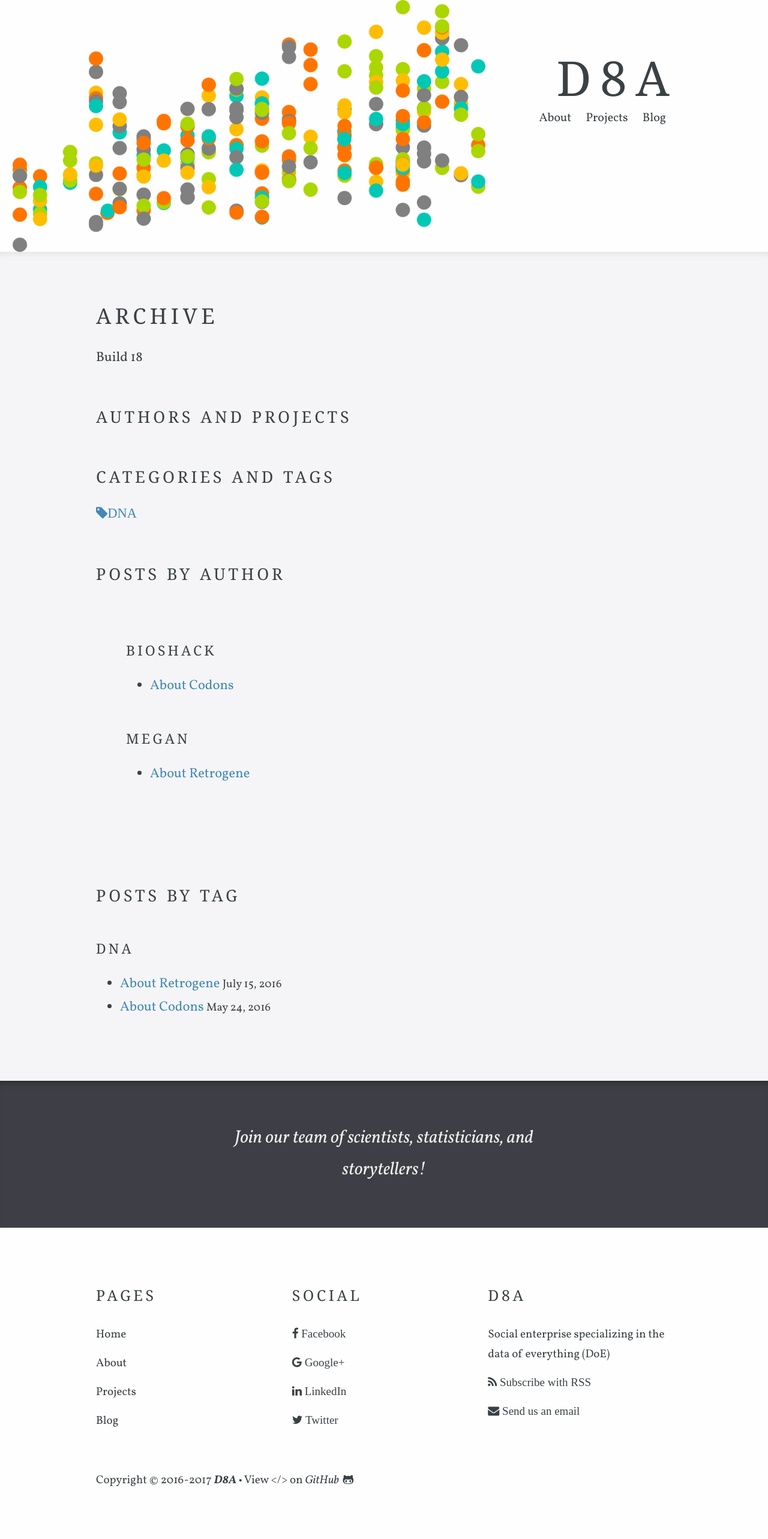
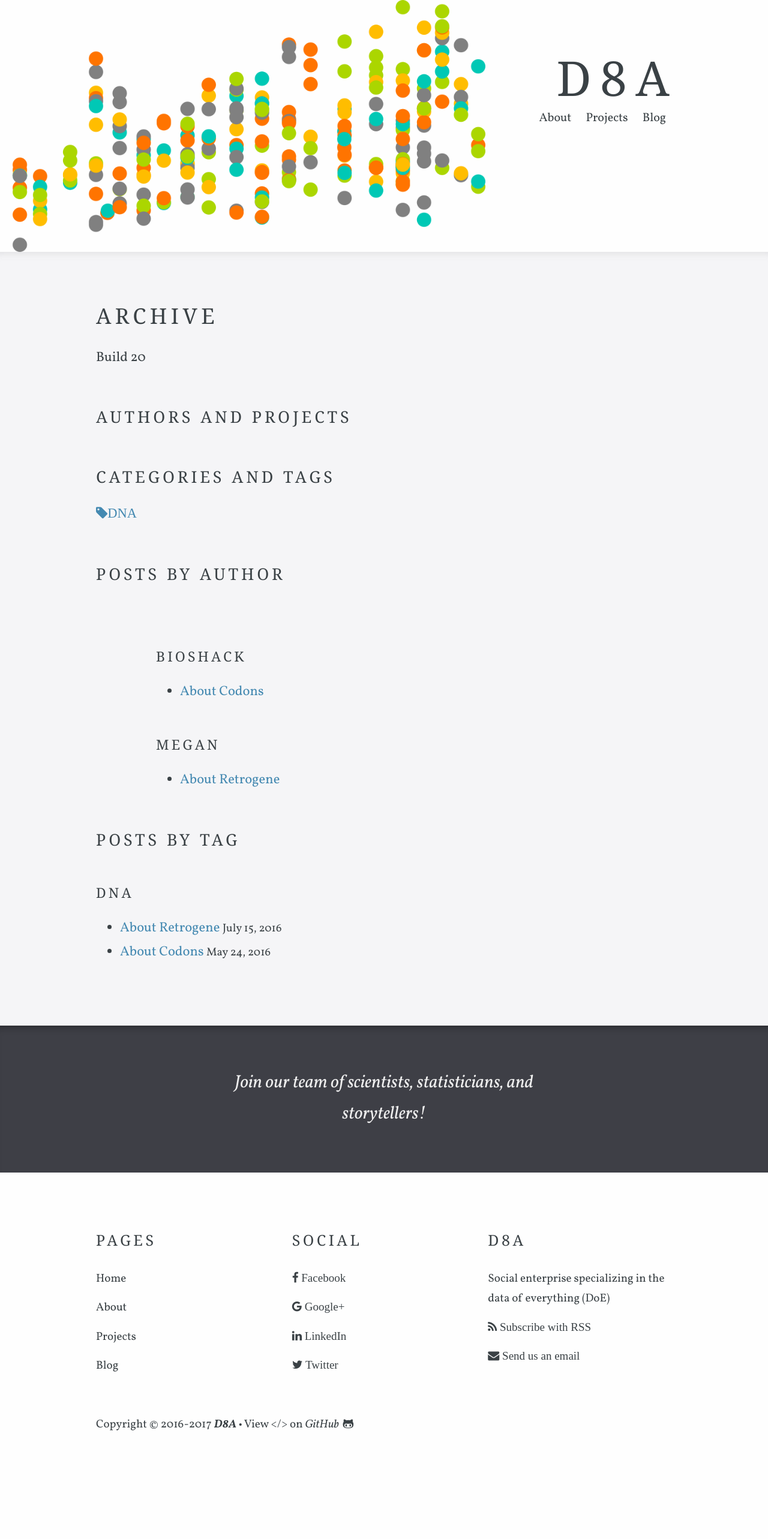
Before and after one commit to bioshack/d8a, a Jekyll site: the page built from pages/archive.html, in a window 1280 px wide. Shown: the whole page at 60% size. Built offline with Jekyll 4.4.1, drawn with Linux system fonts in a browser that asks for light colours; some web fonts are replaced; after the commit the page ends 2473 px from its top, so only the background shows below that.

Commit message:
Undo edits

```diff
--- a/_sass/_layout.scss
+++ b/_sass/_layout.scss
@@ -374,7 +374,7 @@
 }
 
 .tag-list {
-  margin: 10px 0 0 10px;
+  margin: 100px 0 0 100px;
 }
 
 .video-container {
--- a/pages/archive.html
+++ b/pages/archive.html
@@ -8,7 +8,7 @@
 ---
 
 <p>
-  Build 18
+  Build 20
 </p>
 
 {% capture rawauthors %}{% for post in site.posts %}{% if post.author %}{{ post.author }}|{% endif %}{% endfor %}{% endcapture %}
@@ -32,7 +32,7 @@
 </p>
 
 <h3>Posts by Author</h3>
-<section class="tag-list" id="site-authors">
+<div class="tag-list" id="site-authors">
 {% for author in authors %}
   {% capture rawposts %}{% for post in site.posts %}{% if post.author == author %}{{ post.title }}*{{ post.url }}|{% endif %}{% endfor %}{% endcapture %}
   {% assign posts = rawposts | split:'|' | sort %}
@@ -44,7 +44,7 @@
   </ul>
   {% endfor %}
 {% endfor %}
-</section>
+</div>
 
 <h3>Posts by Tag</h3>
 {% for tag in site.tags %}
```
